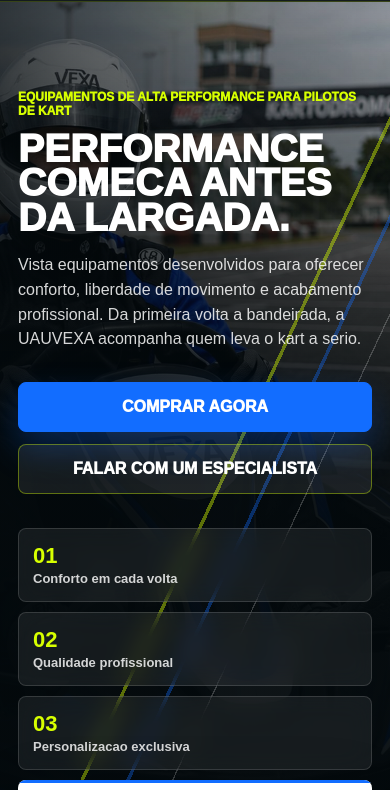
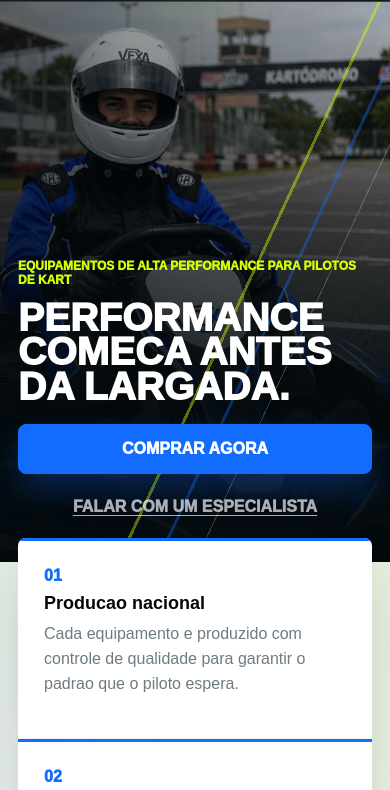
Before and after one commit to murilo-argolo/uauvexa-store, a website: page public/index.html in a window 390 px wide. Shown: the part 73-863 px from the top of the page. Drawn offline with Linux system fonts and the light colour scheme; no server answers.

Commit message:
Simplify mobile hero: hide body copy and metric boxes, lead with CTA
Mobile hero had a paragraph and three metric boxes pushing the buy
button below the fold, duplicating the trust-strip section right
after it. Hide both on mobile, shrink hero height, and lighten the
top overlay so the photo shows through more, with "Comprar agora"
appearing right after the headline.

```diff
--- a/public/styles.css
+++ b/public/styles.css
@@ -917,13 +917,13 @@
   }
 
   .hero {
-    min-height: 690px;
+    min-height: 560px;
   }
 
   .hero::after {
     background:
-      linear-gradient(180deg, rgba(3, 9, 12, 0.18), rgba(3, 9, 12, 0.94) 58%),
-      linear-gradient(90deg, rgba(3, 9, 12, 0.68), transparent);
+      linear-gradient(180deg, rgba(3, 9, 12, 0.05), rgba(3, 9, 12, 0.94) 72%),
+      linear-gradient(90deg, rgba(3, 9, 12, 0.5), transparent);
   }
 
   .hero-media {
@@ -938,12 +938,14 @@
     font-size: clamp(32px, 10vw, 68px);
   }
 
-  .hero-copy {
-    font-size: 16px;
+  .hero-copy,
+  .race-metrics {
+    display: none;
   }
 
   .hero-actions {
     flex-direction: column;
+    margin-top: 20px;
   }
 
   .primary-action,
@@ -951,8 +953,13 @@
     width: 100%;
   }
 
-  .race-metrics {
-    grid-template-columns: 1fr;
+  .secondary-action {
+    min-height: 42px;
+    background: transparent;
+    border-color: transparent;
+    color: rgba(255, 255, 255, 0.68);
+    text-decoration: underline;
+    text-underline-offset: 3px;
   }
 
   .trust-strip,
```
